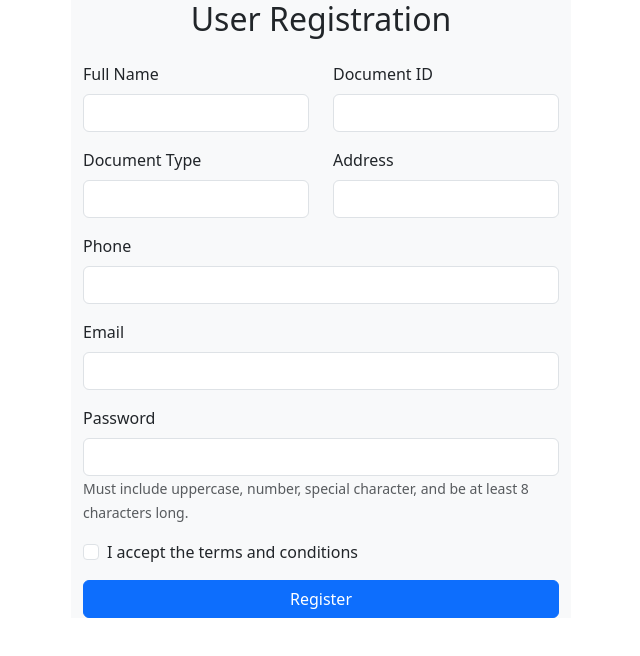
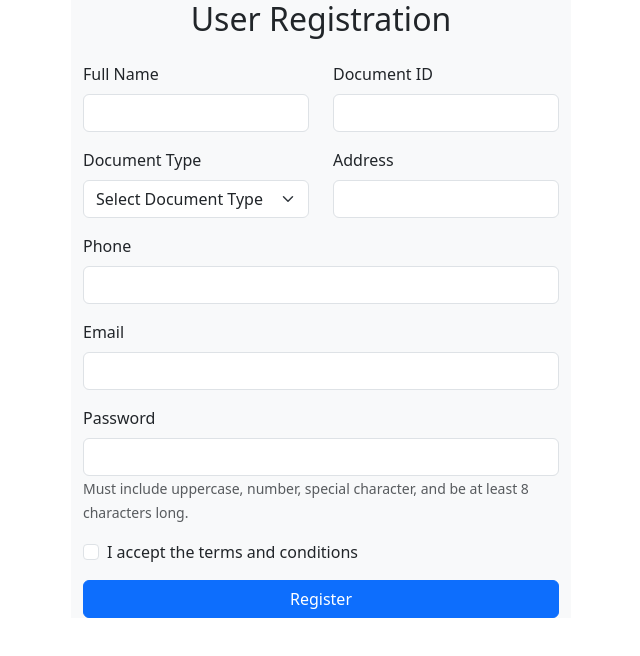
Before and after one commit to sergiocordobam/proyecto-pvc-frontend, a React (Vite) app in the folder frontend/: page /register in a window 1280 px wide. Shown: the top 656 px of the page, without its empty margins (319-959 px from the left). Built offline with nearby package versions, Linux system fonts and the light colour scheme; no server answers.

Commit message:
update redirect and form fields

```diff
--- a/frontend/src/components/user/RegisterForm.jsx
+++ b/frontend/src/components/user/RegisterForm.jsx
@@ -39,9 +39,8 @@ function RegisterForm() {
       if (!res.ok) throw new Error(data.error || 'Error during registration');
       setMessage({ type: 'success', text: data.message });
       setTimeout(() => {
-        // window.location.href = '/login';
-        window.location.reload();
-      }, 2000);
+        window.location.href = '/my-profile';
+      }, 4000);
     } catch (err) {
       setMessage({ type: 'danger', text: err.message });
     }
@@ -72,12 +71,16 @@ function RegisterForm() {
                     <Form.Group className="mb-3">
                         <Form.Label>Document ID</Form.Label>
                         <Form.Control
-                        type="text"
+                        type="number"
                         name="document_id"
                         value={formData.document_id}
                         onChange={handleChange}
                         required
+                        isInvalid={formData.document_id && (formData.document_id.length < 7 || formData.document_id.length > 10)}
                         />
+                        <Form.Control.Feedback type="invalid">
+                            Document ID must be between 7 and 10 digits.
+                        </Form.Control.Feedback>
                     </Form.Group>
                     </Col>
                 </Row>
@@ -86,13 +89,17 @@ function RegisterForm() {
                     <Col md={6}>
                     <Form.Group className="mb-3">
                         <Form.Label>Document Type</Form.Label>
-                        <Form.Control
-                        type="text"
+                        <Form.Select
                         name="document_type"
                         value={formData.document_type}
                         onChange={handleChange}
                         required
-                        />
+                        >
+                            <option value="">Select Document Type</option>
+                            <option value="CC">CC</option>
+                            <option value="TI">TI</option>
+                            <option value="Passport">Passport</option>
+                        </Form.Select>
                     </Form.Group>
                     </Col>
                     <Col md={6}>
@@ -117,7 +124,11 @@ function RegisterForm() {
                     value={formData.phone}
                     onChange={handleChange}
                     required
+                    isInvalid={formData.phone && formData.phone.length !== 10}
                     />
+                    <Form.Control.Feedback type="invalid">
+                        Phone number must be 10 digits.
+                    </Form.Control.Feedback>
                 </Form.Group>
 
                 <Form.Group className="mb-3">
```
